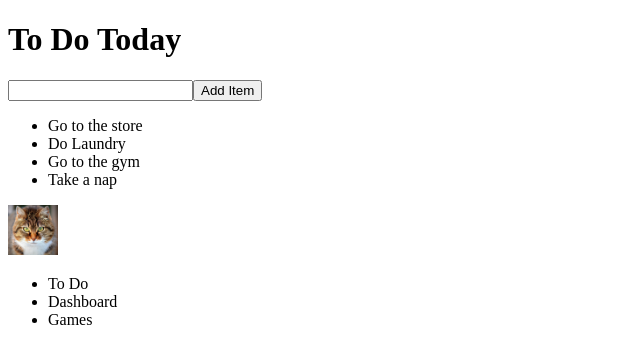
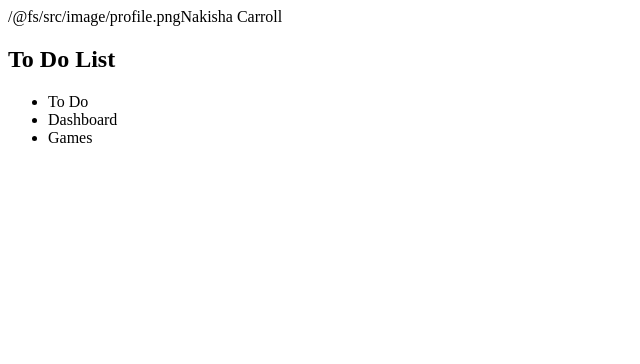
Before and after one commit to peachykish/todo-app, a React (Create React App) app: page / in a window 1280 px wide. Shown: the top 364 px of the page, without its empty margins (0-640 px from the left). Built offline with nearby package versions, Linux system fonts and the light colour scheme.

Commit message:
new commit

```diff
--- a/src/App.js
+++ b/src/App.js
@@ -1,26 +1,52 @@
 import React from "react";
 import "./App.css";
+import avatar from "./image/profile.png";
 
+const todoList = [
+  {
+    id: 1,
+    title: "Go to Grocery",
+    description: "pick up recipe ingredients",
+    completed: false,
+  },
+  {
+    id: 2,
+    title: "Go to gym",
+    description: "jog a mile",
+    completed: false,
+  },
+  {
+    id: 3,
+    title: "Take a nap",
+    description: "your description",
+    completed: false,
+  },
+];
+const user = {
+  name: "Nakisha Carroll",
+  avatar: avatar,
+};
 function App() {
   return (
     <div>
-      <h1>To Do Today</h1>
-      <input type="text"></input>
-      <button> Add Item</button>
+      <nav>
+        {user.avatar}
+        {user.name}
+        <h1>To Do List</h1>
         <ul>
-          <li>Go to the store</li>
-          <li>Do Laundry</li>
-          <li>Go to the gym</li>
-          <li>Take a nap</li>
-        </ul>
-        <nav>
-          <img alt="cat" src="./profile.png"/>
-          <ul>
+          {todoList.map((todo) =>{
+            return (
+
+              <h3>{todoList.description}
+              {todoList.title}</h3>
+            )
+          }
+          )}
           <li>To Do</li>
           <li>Dashboard</li>
           <li>Games</li>
-          </ul>
-        </nav>
+        </ul>
+      </nav>
     </div>
   );
 }
```
Also changed, not shown: src/image/profile.png (renamed from public/profile.png).
